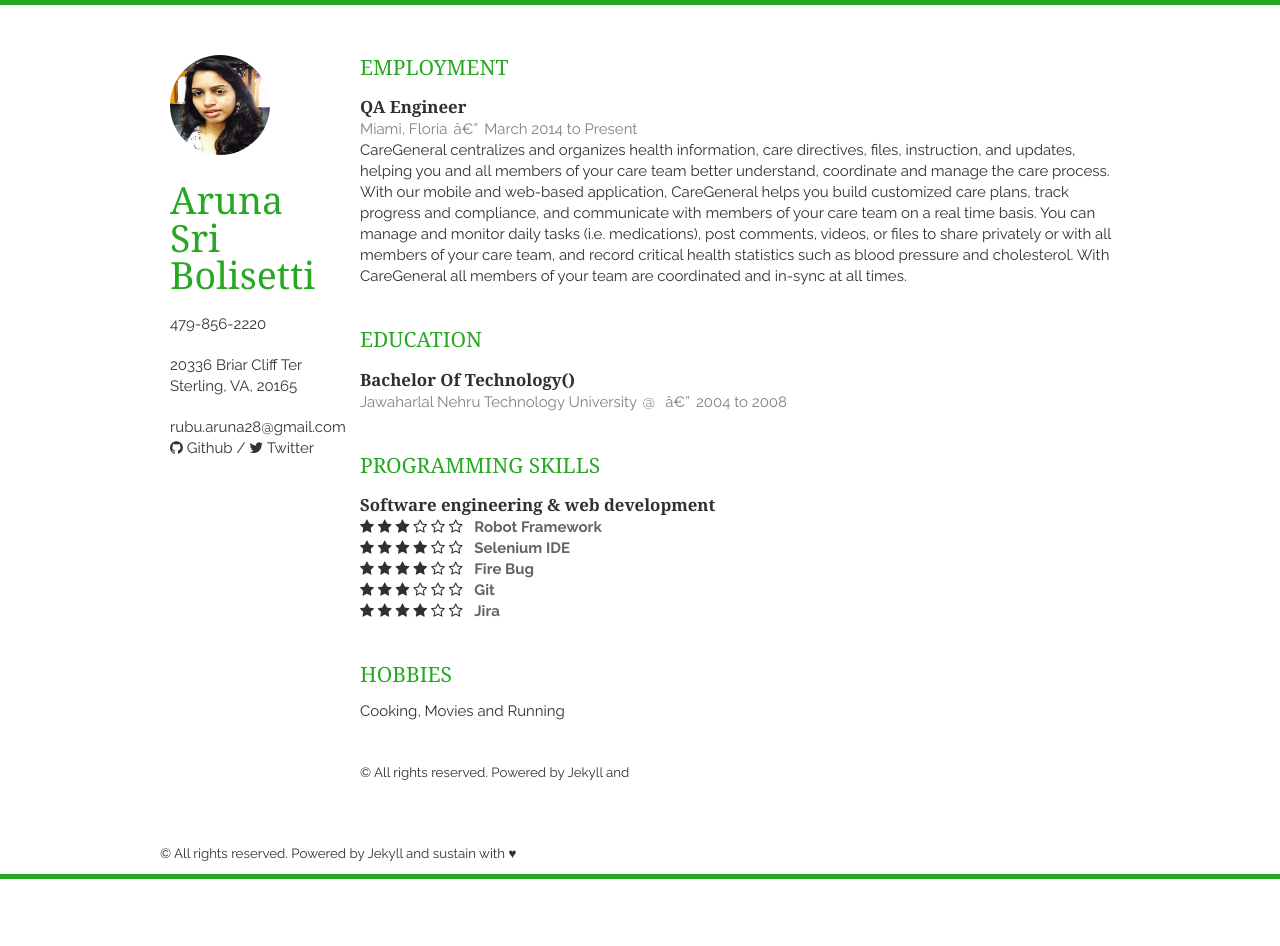
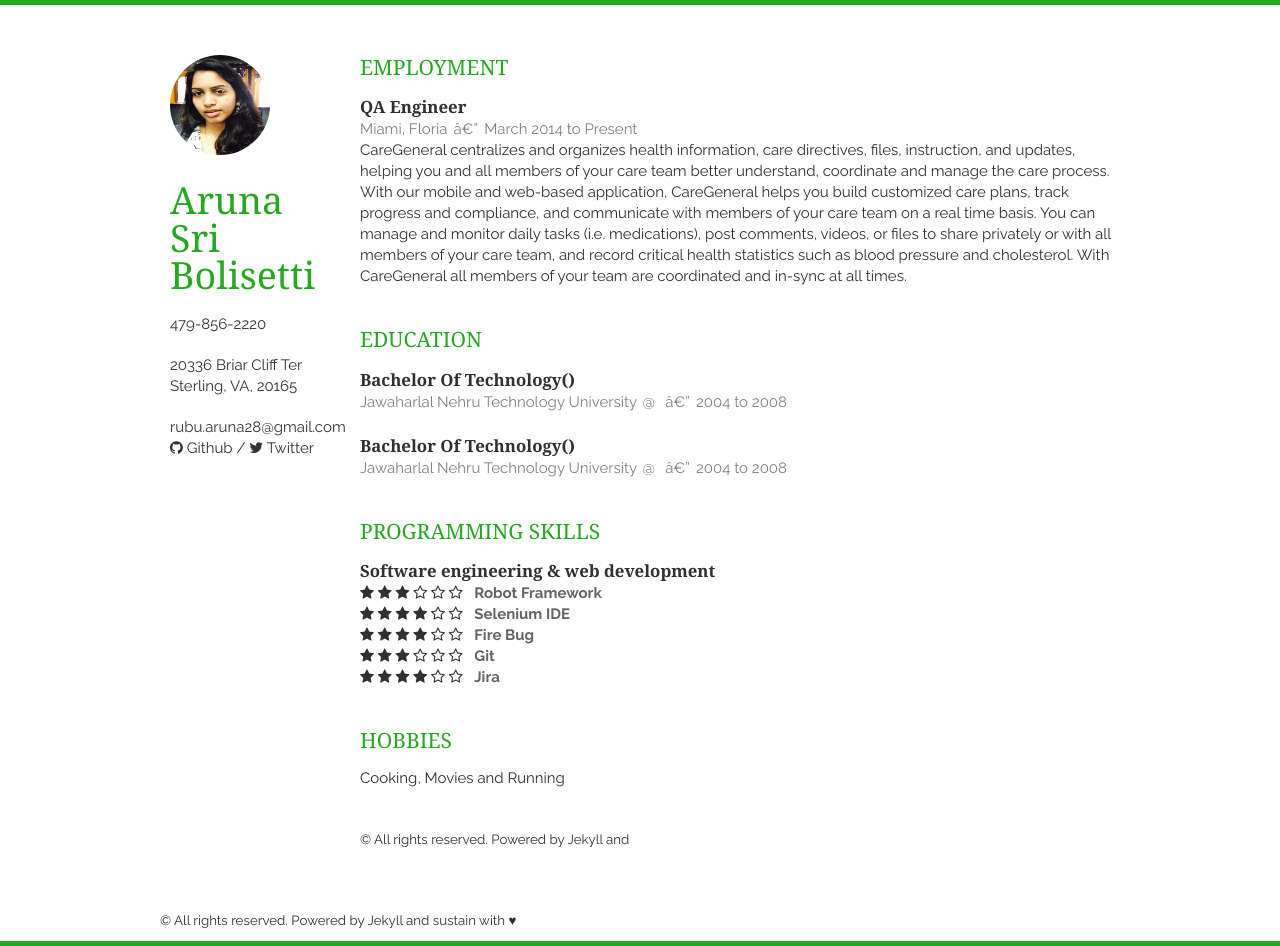
Before and after one commit to arunasri/arunasri.github.io, a Jekyll site: the page built from resume.html, in a window 1280 px wide. Built offline with Jekyll 4.4.1, drawn with Linux system fonts in a browser that asks for light colours; nearby versions of some CDN libraries; Markdown is read by kramdown in place of the engine named in the settings; before the commit the page ends 900 px from its top, so only the background shows below that.

Commit message:
Updating

```diff
--- a/_data/educations.yml
+++ b/_data/educations.yml
@@ -1,3 +1,6 @@
 - name: Bachelor Of Technology
   university: Jawaharlal Nehru Technology University
   time: 2004 to 2008
+- name: Bachelor Of Technology
+  university: Jawaharlal Nehru Technology University
+  time: 2004 to 2008
```
